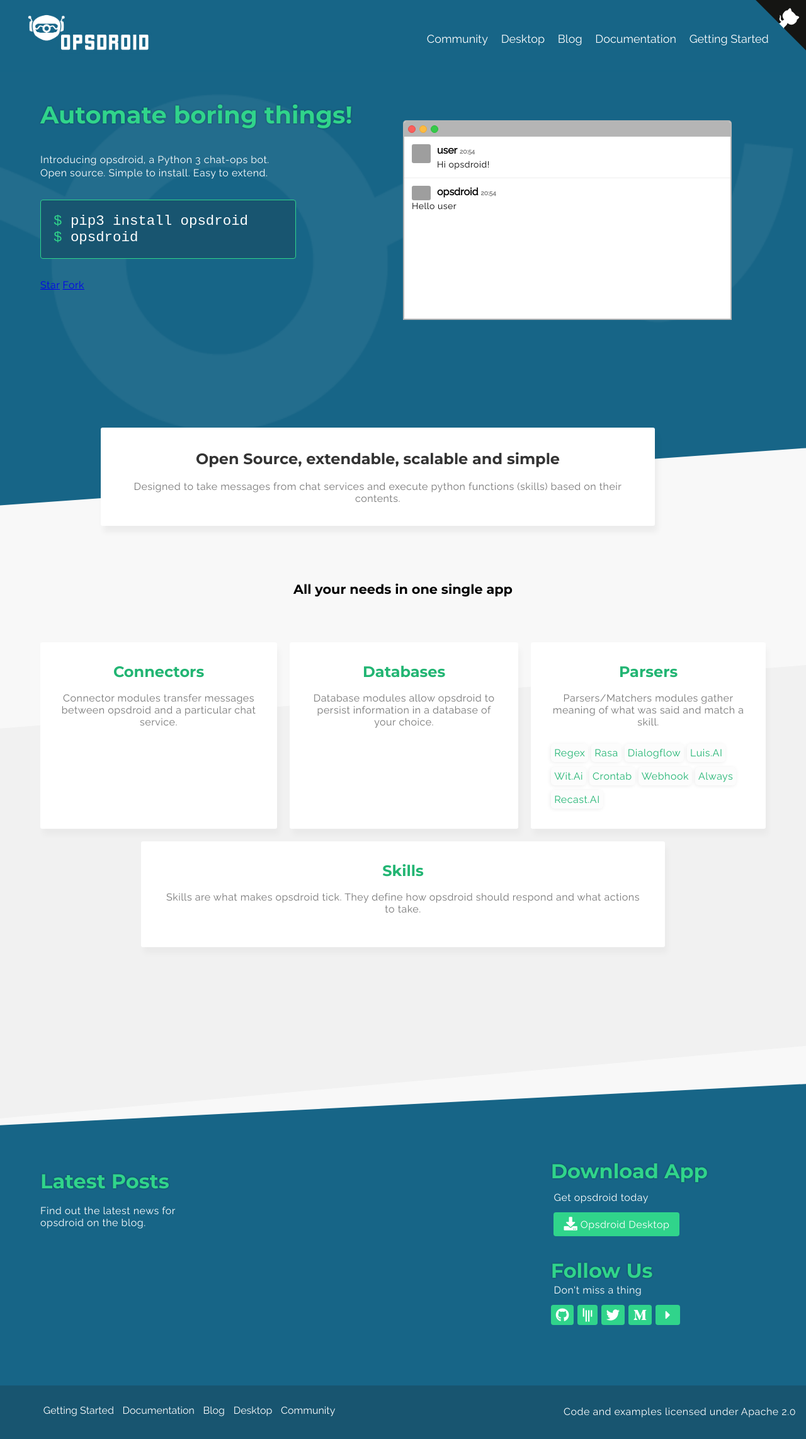
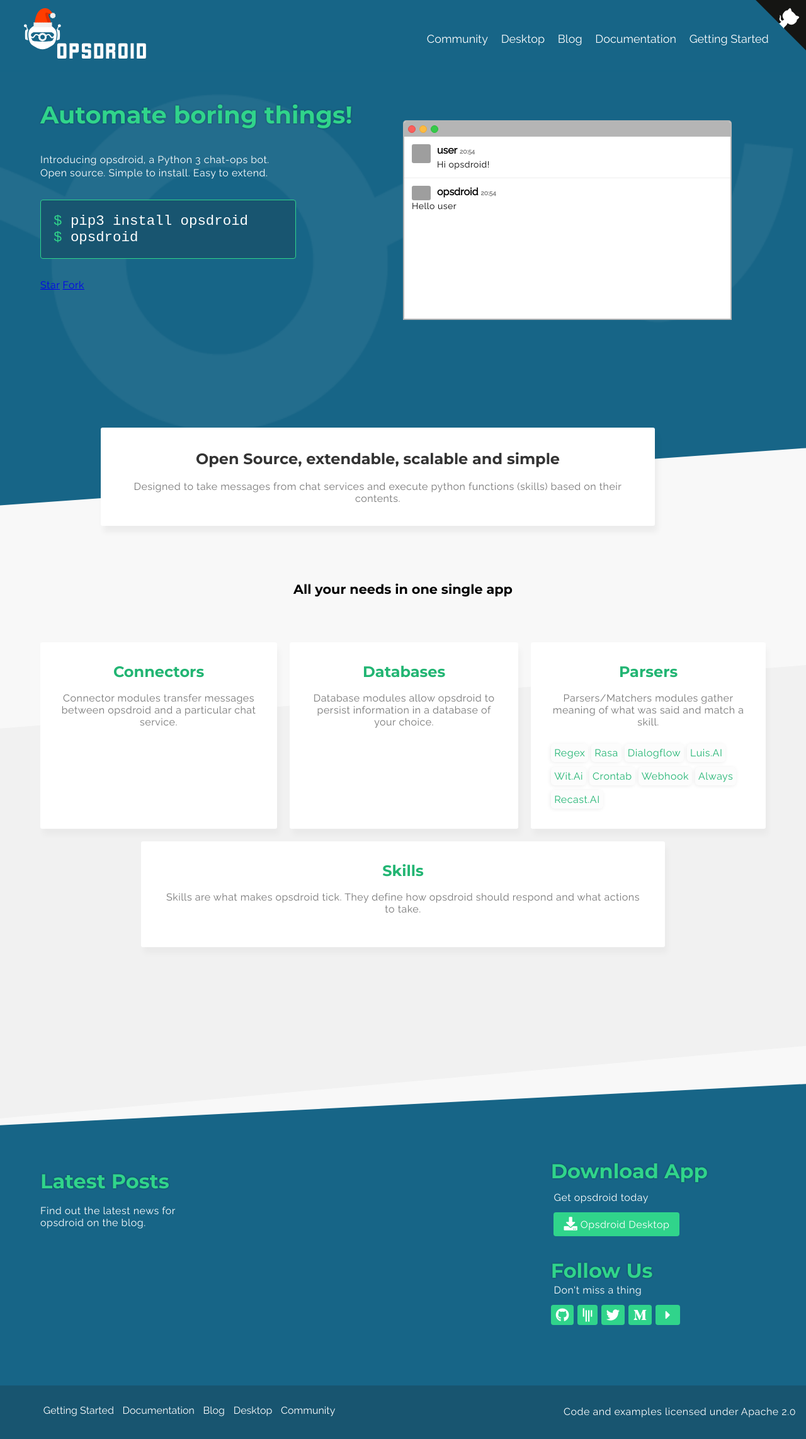
Before and after one commit to opsdroid/opsdroid.github.io, a Jekyll site: the page built from index.html, in a window 1280 px wide. Shown: the whole page at 63% size. Built offline with Jekyll 4.4.1, drawn with Linux system fonts in a browser that asks for light colours; nearby versions of some CDN libraries; grey boxes are pictures that could not be loaded.

Commit message:
Add christmas hat to logo (#32)

```diff
--- a/_includes/header.html
+++ b/_includes/header.html
@@ -1,6 +1,6 @@
 <nav class="navbar">
   <a href="#">
-    <img class="logo" alt="opsdroid" src="../images/logo-wide-light.png" />
+    <img class="logo" alt="opsdroid" src="../images/christmas_opsdroid.svg" />
   </a>
   <button class="visible-xs" id="collapseBtn" type="button" aria-pressed="false" aria-expanded="false" aria-controls="navigation">
     <span class="sr-only">Toggle navigation</span>
```
Also changed, not shown: images/christmas_opsdroid.svg (added).
